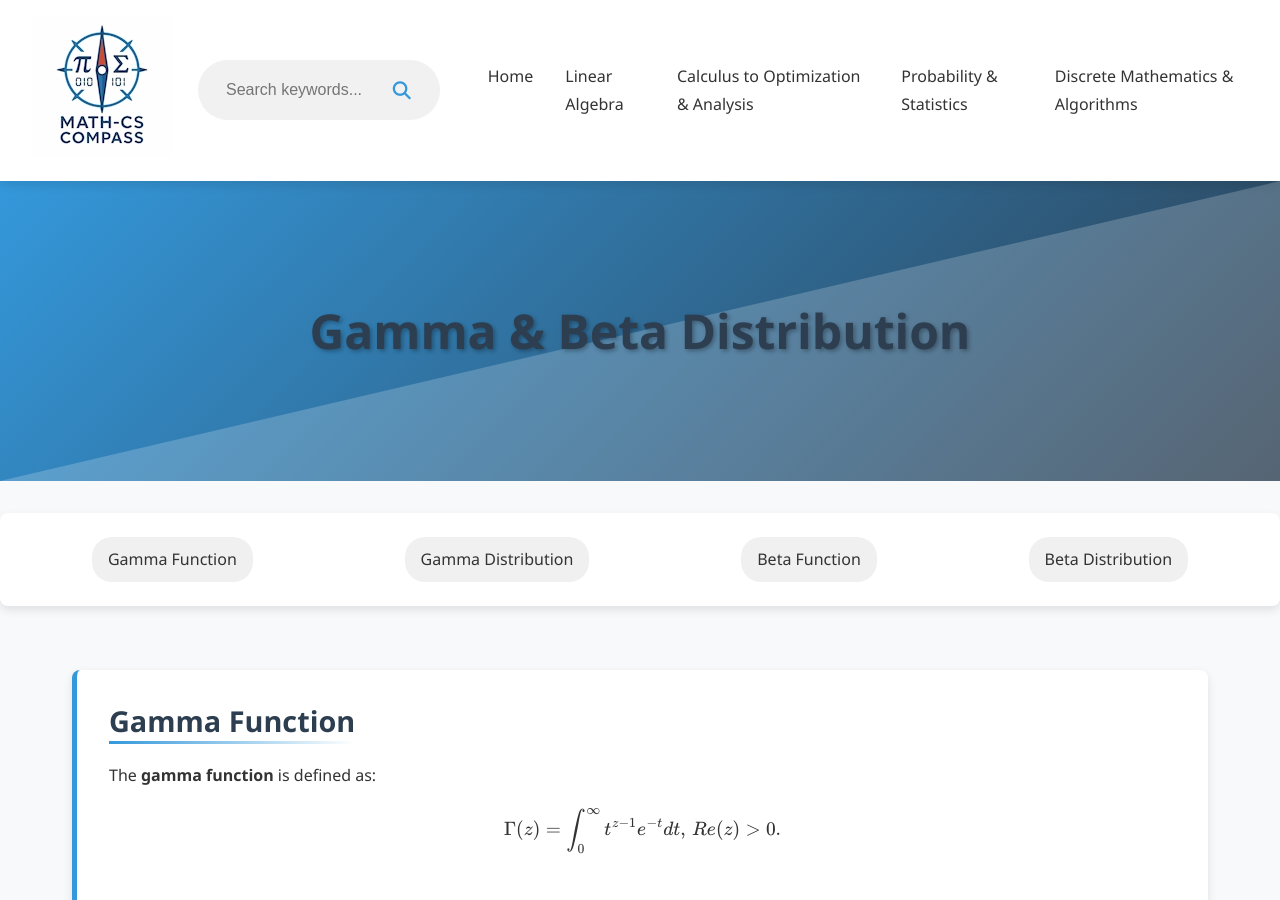
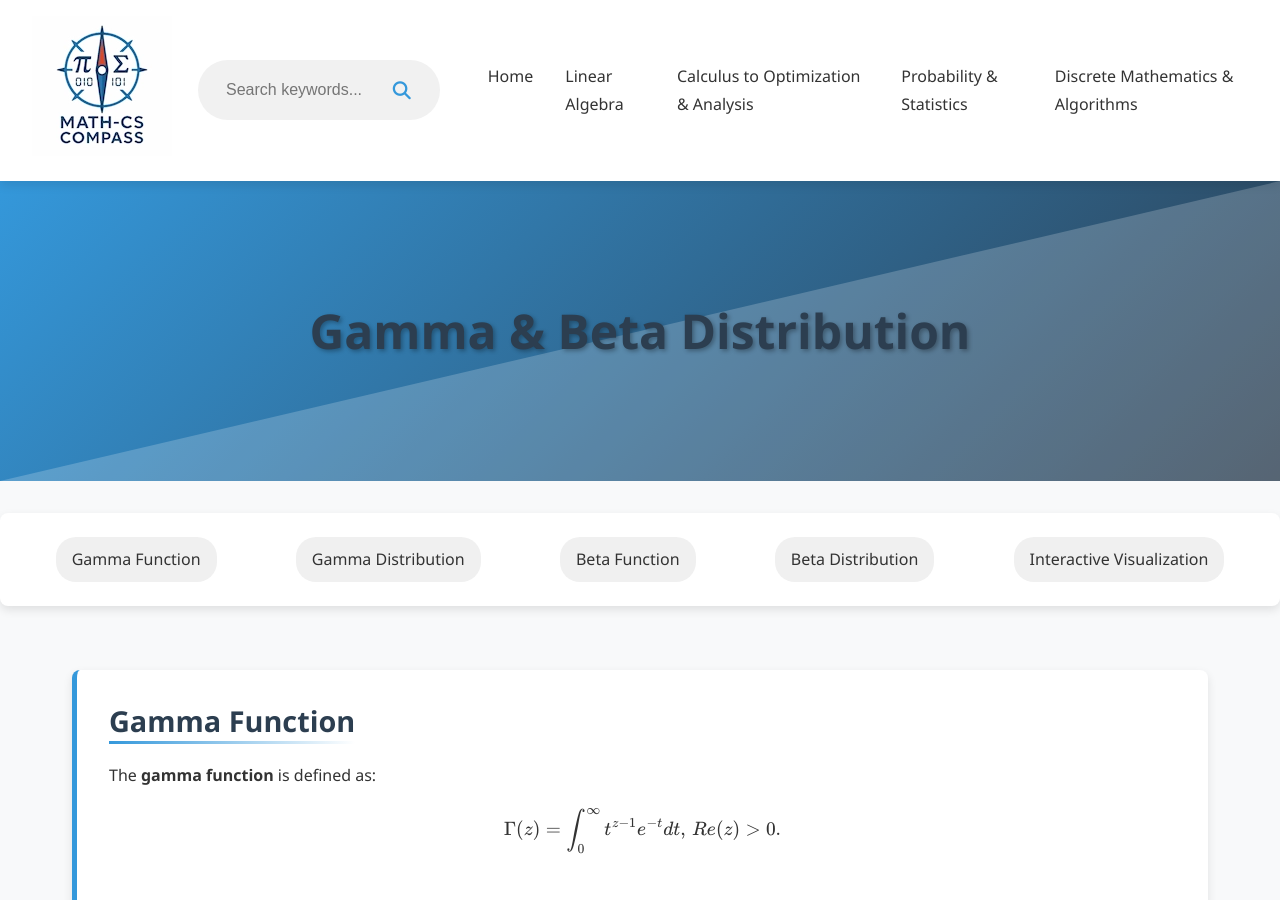
Before and after one commit to Yusukey01/yusukey01.github.io, a Jekyll site: the page built from Mathematics/Probability/gamma.html, in a window 1280 px wide and 900 px high. Built offline with Jekyll 4.4.1, drawn with Linux system fonts in a browser that asks for light colours.

Commit message:
update: Gamma & Beta Distribution  by adding interactive contents

```diff
--- a/Mathematics/Probability/gamma.html
+++ b/Mathematics/Probability/gamma.html
@@ -19,6 +19,8 @@ uses_python: false
             <a href="#gamma_d">Gamma Distribution</a>
             <a href="#beta_f">Beta Function</a>
             <a href="#beta_d">Beta Distribution</a>
+            <a href="#demo">Interactive Visualization</a>
+
         </div>
 
         <div class="container">
@@ -382,7 +384,7 @@ uses_python: false
             </p>
             </section>
 
-            <section class="section-content">
+            <section id = "demo" class="section-content">
                 <h2>Interactive Visualization</h2>
                 <p>
                     Below is an interactive visualization to help you understand the Gamma and Beta distributions.
```
